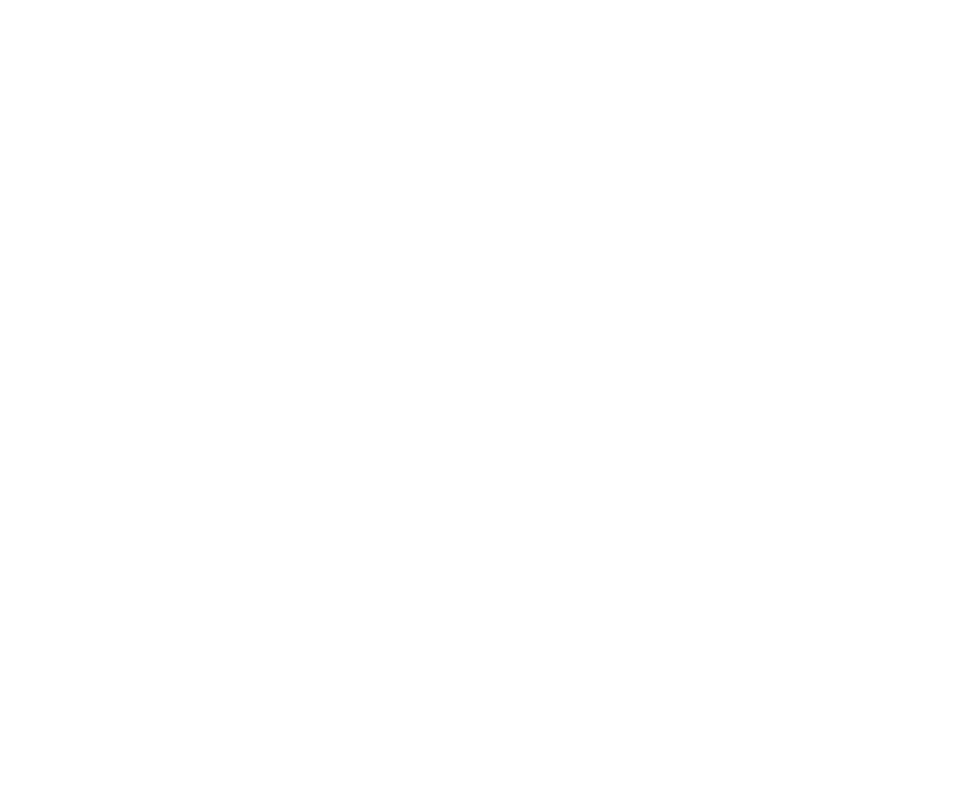
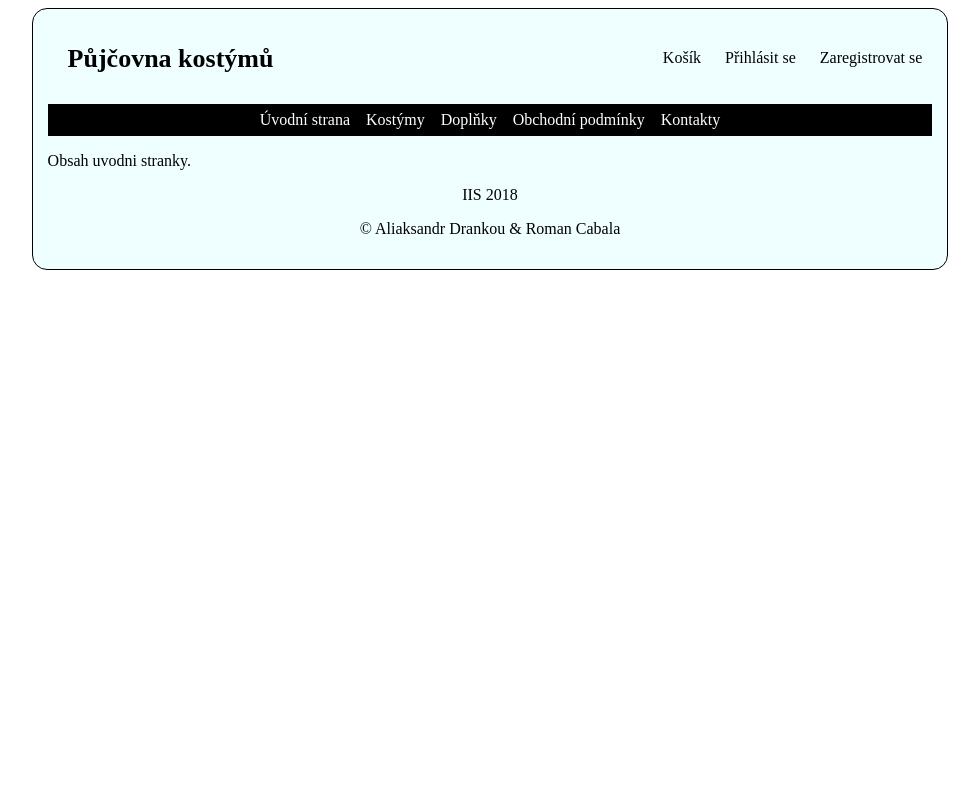
Before and after one commit to drankou/IIS-projekt, a PHP site: page / in a window 1280 px wide. Before the commit the part shown is empty. Shown: the whole page, without its empty margins (150-1129 px from the left). Run offline with PHP 8.4, Linux system fonts and the light colour scheme.

Commit message:
*added* basic structure, simple header and footer

```diff
--- /dev/null
+++ b/common.php
@@ -0,0 +1,53 @@
+<?php
+
+session_start();
+
+function make_header($title)
+{
+    ?>
+    <!DOCTYPE html>
+    <html>
+    <head>
+        <meta http-equiv="content-type" content="text/html; charset=utf-8">
+        <link rel="stylesheet" href="css/styles.css">
+        <title><?php echo $title;?></title>
+    </head>
+    <body>
+    <div class="container">
+        <div class="header">
+                <div class="name">
+                    <a href="index.php">Půjčovna kostýmů</a>
+                </div>
+                <div class="logins">
+                    <a href="#">Košík</a>
+                    <a href="#">Přihlásit se</a>
+                    <a href="#">Zaregistrovat se</a>
+                </div>
+        </div>
+        <div class="nav">
+            <ul>
+                <li><a href="index.php">Úvodní strana</a></li>
+                <li><a href="#">Kostýmy</a></li>
+                <li><a href="#">Doplňky</a></li>
+                <li><a href="#">Obchodní podmínky</a></li>
+                <li><a href="#">Kontakty</a></li>
+            </ul>
+        </div>
+    <?php
+}
+
+function make_footer()
+{
+    ?>
+        <footer>
+            <div class="footer">
+                <p>IIS 2018</p>
+                <p>&copy; Aliaksandr Drankou & Roman Cabala</p>
+            </div>
+
+        </footer>
+    </div>
+    </body>
+    </html>
+    <?php
+}
--- /dev/null
+++ b/css/styles.css
@@ -0,0 +1,79 @@
+body{
+    background-color: white;
+}
+
+a{
+    text-decoration: none;
+}
+
+.container{
+    width: 70%;
+    margin: auto;
+    background-color: #efffff;
+    border-radius: 15px;
+    padding: 15px;
+    border: black solid 1px;
+}
+
+.header {
+    height: 80px;
+    display: flex;
+    flex-direction: row;
+    justify-content: space-between;
+}
+
+.name{
+    margin: 20px;
+}
+.name a{
+    color: black;
+    font-size: 26px;
+    font-weight: bolder;
+}
+.logins a{
+    margin: 10px;
+    color: black;
+}
+
+.logins a:hover{
+    color: darkblue;
+}
+
+.nav{
+    display: flex;
+    justify-content: center;
+    background-color: black;
+}
+
+.logins{
+    margin-top: 25px;
+}
+
+ul {
+    list-style-type: none;
+    margin: 0;
+    padding: 0;
+    overflow: hidden;
+    background-color: black;
+}
+
+li {
+    float: left;
+}
+
+li a {
+    display: block;
+    color: white;
+    text-align: center;
+    padding: 7px 8px;
+}
+
+/* Change the link color to #111 (black) on hover */
+li a:hover {
+    background-color: #ffffff;
+    color: black;
+}
+
+.footer{
+    text-align: center;
+}
--- a/index.php
+++ b/index.php
@@ -1,7 +1,12 @@
 <?php
-/**
- * Created by PhpStorm.
- * User: drankou
- * Date: 14/10/18
- * Time: 11:05
- */
+require "common.php";
+
+make_header("Uvodní strana");
+?>
+
+<p>Obsah uvodni stranky.</p>
+
+
+<?php
+make_footer();
+?>
```
Also changed, not shown: header.php (deleted, +0 -7 lines), footer.php (deleted), styles.css (deleted).
